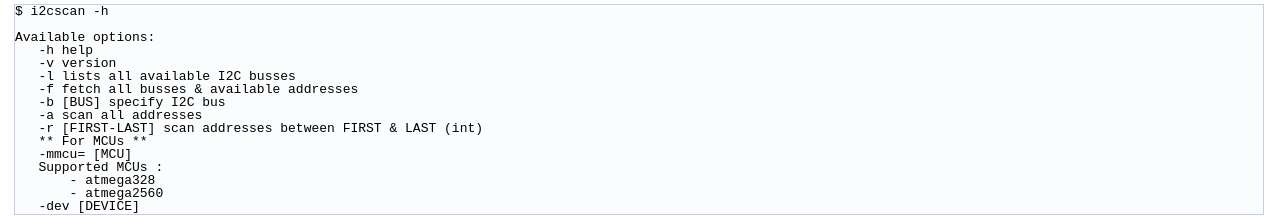
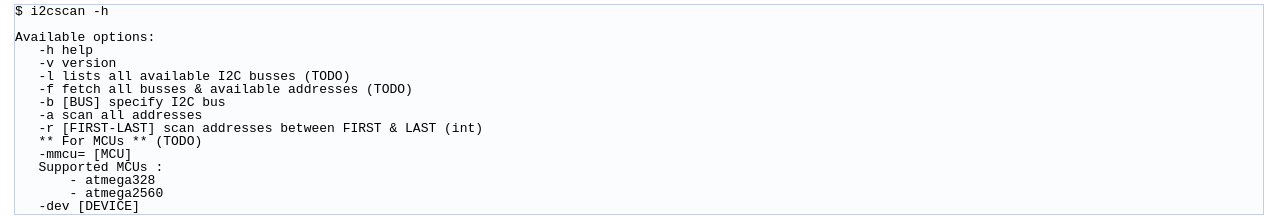
Before and after one commit to akielaries/i2cscan, a plain HTML site: page md_README.html in a window 1280 px wide. Shown: the part 283-499 px from the top of the page. Drawn offline with Linux system fonts and the light colour scheme.

Commit message:
Deploying to gh-pages from @ akielaries/i2cscan@cd918d0a5f6e8591400949415a3bc53b71cf9cde 🚀

```diff
--- a/md_README.html
+++ b/md_README.html
@@ -74,12 +74,12 @@ Usage</h1>
 <div class="line">Available options:</div>
 <div class="line">   -h help</div>
 <div class="line">   -v version</div>
-<div class="line">   -l lists all available I2C busses</div>
-<div class="line">   -f fetch all busses &amp; available addresses</div>
+<div class="line">   -l lists all available I2C busses (TODO)</div>
+<div class="line">   -f fetch all busses &amp; available addresses (TODO)</div>
 <div class="line">   -b [BUS] specify I2C bus</div>
 <div class="line">   -a scan all addresses</div>
 <div class="line">   -r [FIRST-LAST] scan addresses between FIRST &amp; LAST (int)</div>
-<div class="line">   ** For MCUs **</div>
+<div class="line">   ** For MCUs ** (TODO)</div>
 <div class="line">   -mmcu= [MCU]</div>
 <div class="line">   Supported MCUs :</div>
 <div class="line">       - atmega328</div>
```
